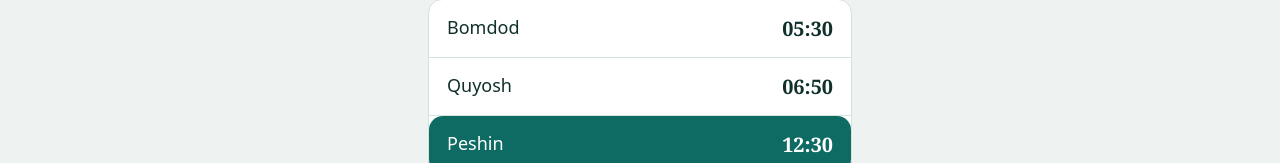
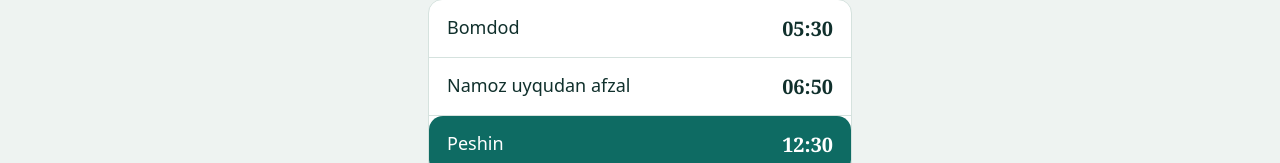
Before and after one commit to mehrojxon/namoz, a plain HTML site: page index.html in a window 1280 px wide. Shown: the part 178-341 px from the top of the page. Drawn offline with Linux system fonts and the light colour scheme.

Commit message:
Update index.html

```diff
--- a/index.html
+++ b/index.html
@@ -61,7 +61,7 @@ button:focus-visible{outline:3px solid var(--gold)}
 </nav>
 <script>
 const $=id=>document.getElementById(id);
-const N=[["bomdod","Bomdod"],["quyosh","Quyosh"],["peshin","Peshin"],["asr","Asr"],["shom","Shom"],["xufton","Xufton"]];
+const N=[["bomdod","Bomdod"],["quyosh","Namoz uyqudan afzal"],["peshin","Peshin"],["asr","Asr"],["shom","Shom"],["xufton","Xufton"]];
 const DEF={joy:"",yangilangan:"",vaqtlar:{bomdod:"05:30",quyosh:"06:50",peshin:"12:30",asr:"15:45",shom:"18:05",xufton:"19:30"}};
 const get=(k,d)=>{try{return JSON.parse(localStorage.getItem(k))||d}catch(e){return d}};
 let D=get("vaqt",DEF);
```
